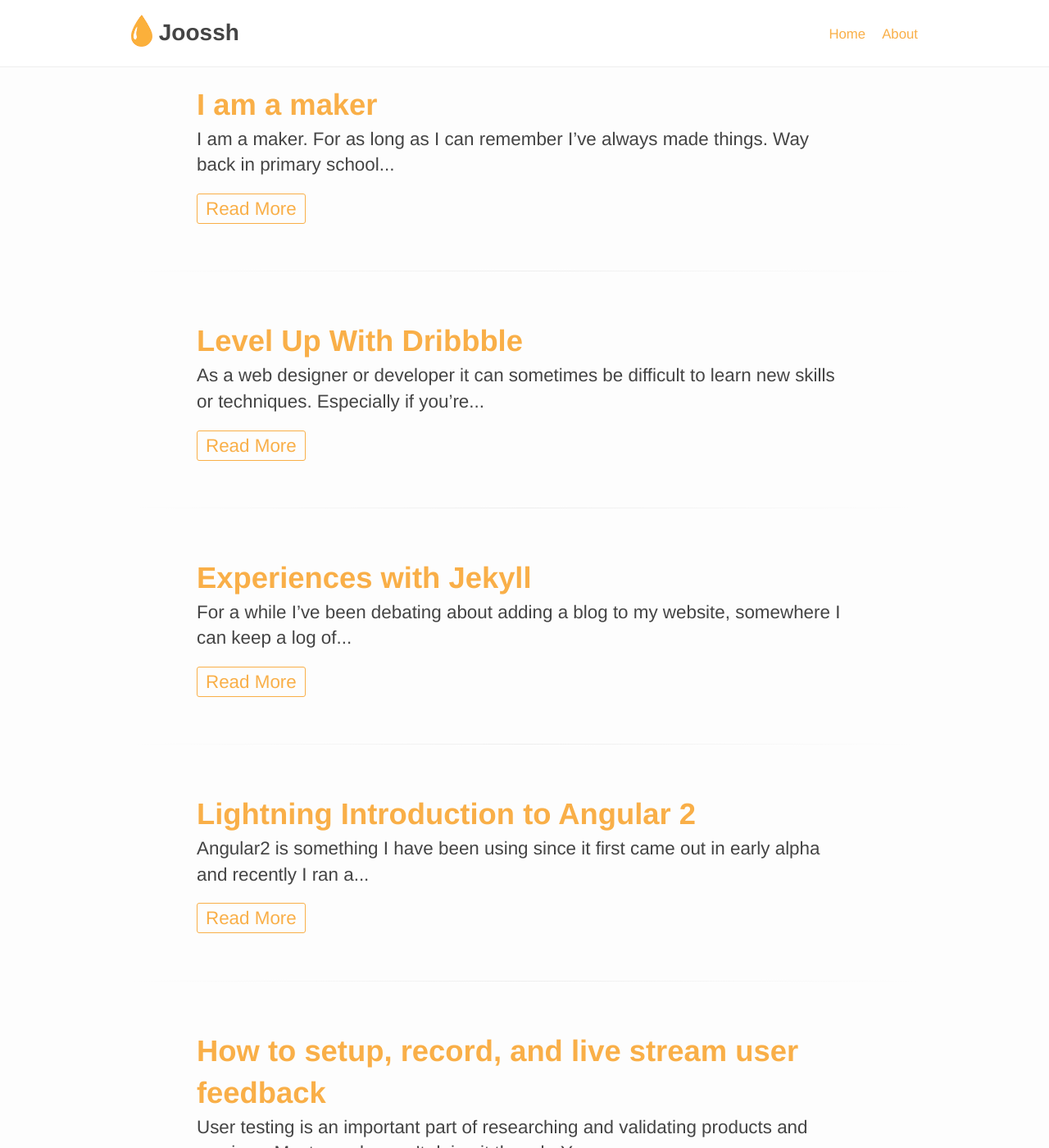
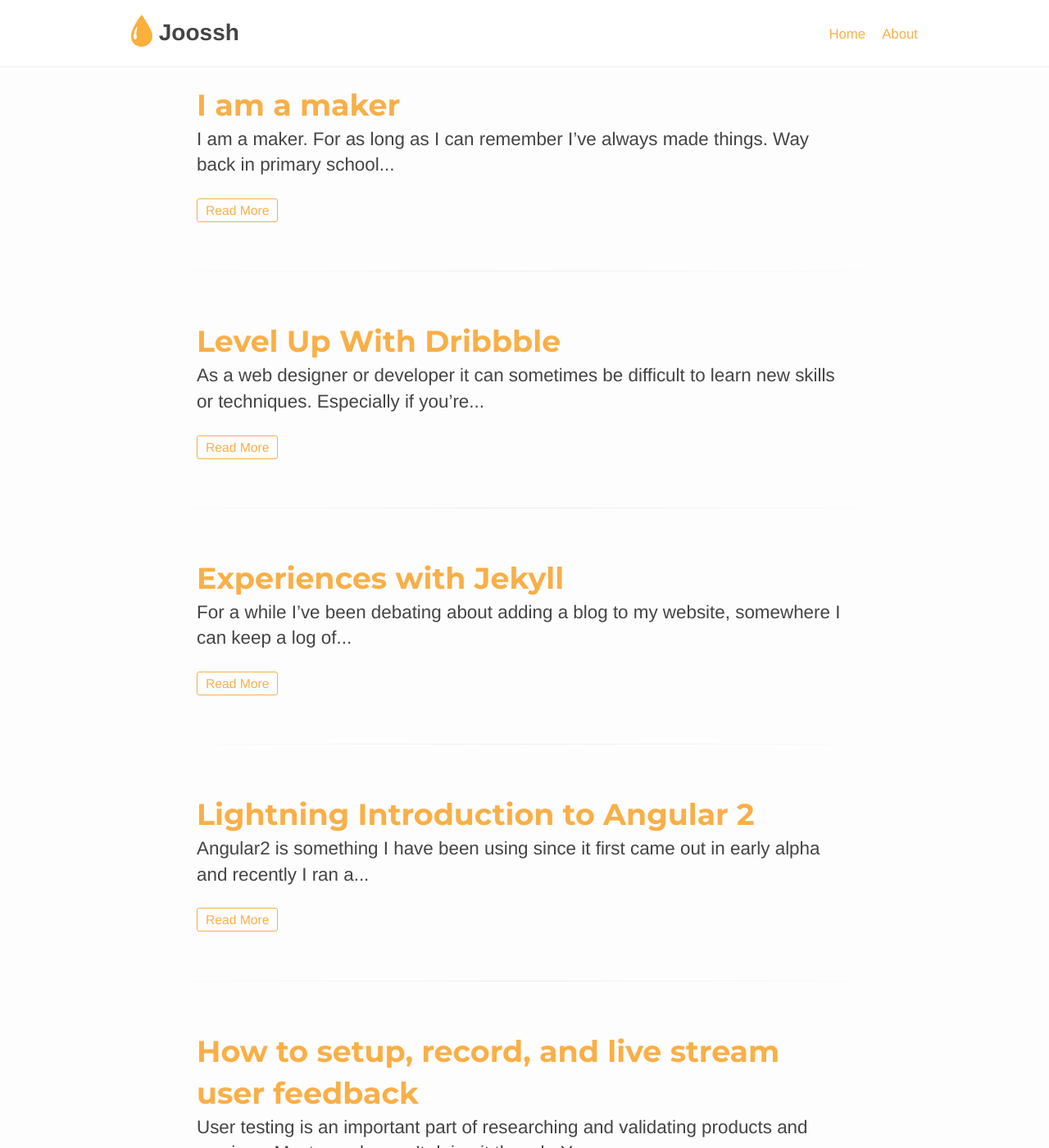
Before and after one commit to JoshAntBrown/joossh-site, a Jekyll site: the page built from index.html, in a window 1280 px wide and 1400 px high. Shown: the whole window at 82% size. Built offline with Jekyll 4.4.1, drawn with Linux system fonts in a browser that asks for light colours.

Commit message:
💄  Updating styles

```diff
--- a/_sass/_base.scss
+++ b/_sass/_base.scss
@@ -82,7 +82,7 @@
  * Headings
  */
 h1, h2, h3, h4, h5, h6 {
-    font-weight: $base-font-weight;
+    // font-weight: $base-font-weight;
 }
 
 
--- a/_sass/_style.scss
+++ b/_sass/_style.scss
@@ -1,3 +1,5 @@
+@import url('https://fonts.googleapis.com/css?family=Montserrat:400,700');
+
 * {
   -webkit-font-smoothing: antialiased;
   font-smoothing: antialiased;
@@ -40,6 +42,7 @@
 }
 
 article h1 {
+  font-family: 'Montserrat', sans-serif;
   color: #F9AF48;
   font-size: 2.6em;
   font-weight: bold;
@@ -47,6 +50,7 @@
 }
 
 article h2 {
+  font-family: 'Montserrat', sans-serif;
   color: #F9AF48;
   font-size: 1.8em;
   margin-bottom: 0;
@@ -94,7 +98,7 @@
   background: transparent;
   border-radius: 3px;
   cursor: pointer;
-  font-size: 1em;
+  font-size: 0.7em;
   padding: 5px 10px;
   font-weight: 300;
   text-decoration: none;
```
